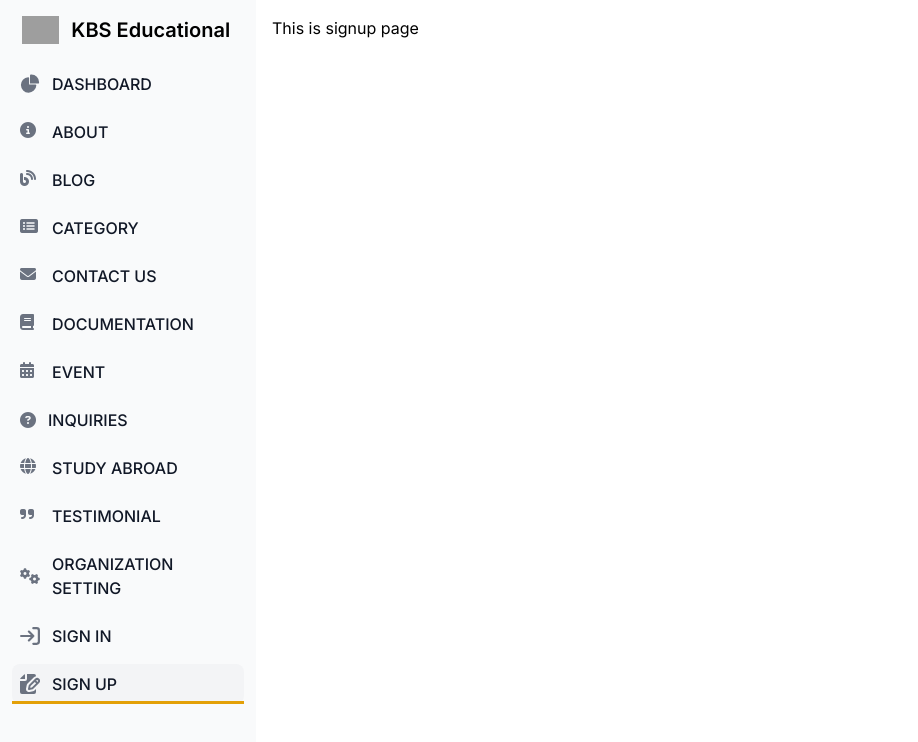
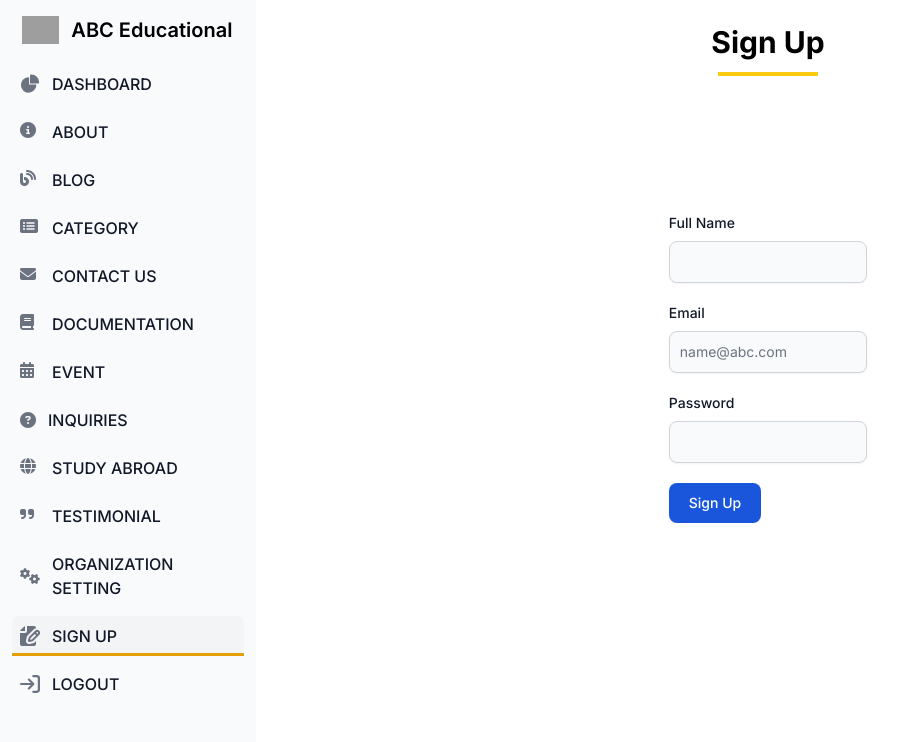
Before and after one commit to raazkhnl/abc-app, a Next.js app: page /dashboard/signup in a window 1280 px wide. Shown: the top 742 px of the page, without its empty margins (0-918 px from the left). Built offline with nearby package versions, Linux system fonts and the light colour scheme; grey boxes are pictures that could not be loaded.

Commit message:
signin signup verify

```diff
--- a/src/app/(Admin)/dashboard/layout.js
+++ b/src/app/(Admin)/dashboard/layout.js
@@ -1,11 +1,12 @@
 import Sidebar from "@/app/components/Sidebar/Sidebar";
 import "../../globals.css";
 import { Inter } from "next/font/google";
-
+import { ToastContainer } from "react-toastify";
+import "react-toastify/dist/ReactToastify.css";
 const inter = Inter({ subsets: ["latin"] });
 
 export const metadata = {
-  title: "KBS Educational Consultancy - Dashboard",
+  title: "ABC Educational Consultancy - Dashboard",
   description: "",
 };
 
@@ -19,6 +20,7 @@ export default function RootLayout({ children }) {
         />
       </head>
       <body className={inter.className}>
+      <ToastContainer position="top-right" autoClose={2000} />
         <Sidebar />
         <div className="p-4 sm:ml-64">{children}</div>
 
--- a/src/app/(Admin)/dashboard/signup/page.js
+++ b/src/app/(Admin)/dashboard/signup/page.js
@@ -1,9 +1,119 @@
-import React from 'react'
+"use client";
+
+import React, { useState } from "react";
+import { toast } from "react-toastify";
+import "react-toastify/dist/ReactToastify.css";
 
 const page = () => {
+  const [email, setEmail] = useState("");
+  const [password, setPassword] = useState("");
+  const [fullname, setFullName] = useState("");
+  const [isLoading, setIsLoading] = useState(false);
+
+  const handleSignUp = async (e) => {
+    e.preventDefault();
+    setIsLoading(true);
+
+    try {
+      const response = await fetch("/api/user/signup", {
+        method: "POST",
+        headers: {
+          "Content-Type": "application/json",
+        },
+        body: JSON.stringify({ fullname, email, password }),
+      });
+
+      const data = await response.json();
+
+      if (data.status === "success") {
+        toast.success(data.message);
+        setEmail("")
+        setFullName("")
+        setPassword("")
+      } else {
+        toast.error(data.message);
+      }
+    } catch (error) {
+      console.error("Signup failed:", error);
+      toast.error("Something went wrong. Please try again.");
+    } finally {
+      setIsLoading(false);
+    }
+  };
+
   return (
-    <div>This is signup page</div>
-  )
-}
+    <>
+      <div className="relative flex flex-col items-center w-full mt-2">
+        <h1 className="font-bold text-3xl mb-7">Sign Up</h1>
+        <div className="absolute bottom-3 h-1 w-[40%] md:w-[10%] bg-yellow-300"></div>
+      </div>
 
-export default page
+      <div className="flex flex-col items-center justify-center h-[70vh]">
+        <form onSubmit={handleSignUp} className="w-[20%]">
+          <div className="mb-5">
+            <label
+              htmlFor="fullname"
+              className="block mb-2 text-sm font-medium text-gray-900 dark:text-white"
+            >
+              Full Name
+            </label>
+            <input
+              type="text"
+              id="fullname"
+              value={fullname}
+              onChange={(e) => setFullName(e.target.value)}
+              className="shadow-sm bg-gray-50 border border-gray-300 text-gray-900 text-sm rounded-lg focus:ring-blue-500 focus:border-blue-500 block w-full p-2.5 dark:bg-gray-700 dark:border-gray-600 dark:placeholder-gray-400 dark:text-white dark:focus:ring-blue-500 dark:focus:border-blue-500 dark:shadow-sm-light"
+              required
+            />
+          </div>
+          <div className="mb-5">
+            <label
+              htmlFor="email"
+              className="block mb-2 text-sm font-medium text-gray-900 dark:text-white"
+            >
+              Email
+            </label>
+            <input
+              type="email"
+              id="email"
+              value={email}
+              onChange={(e) => setEmail(e.target.value)}
+              className="shadow-sm bg-gray-50 border border-gray-300 text-gray-900 text-sm rounded-lg focus:ring-blue-500 focus:border-blue-500 block w-full p-2.5 dark:bg-gray-700 dark:border-gray-600 dark:placeholder-gray-400 dark:text-white dark:focus:ring-blue-500 dark:focus:border-blue-500 dark:shadow-sm-light"
+              placeholder="name@abc.com"
+              required
+            />
+          </div>
+          <div className="mb-5">
+            <label
+              htmlFor="password"
+              className="block mb-2 text-sm font-medium text-gray-900 dark:text-white"
+            >
+              Password
+            </label>
+            <input
+              type="password"
+              id="password"
+              value={password}
+              onChange={(e) => setPassword(e.target.value)}
+              className="shadow-sm bg-gray-50 border border-gray-300 text-gray-900 text-sm rounded-lg focus:ring-blue-500 focus:border-blue-500 block w-full p-2.5 dark:bg-gray-700 dark:border-gray-600 dark:placeholder-gray-400 dark:text-white dark:focus:ring-blue-500 dark:focus:border-blue-500 dark:shadow-sm-light"
+              required
+            />
+          </div>
+          <button
+            type="submit"
+            disabled={isLoading}
+            className={`text-white font-medium rounded-lg text-sm px-5 py-2.5 text-center ${
+              isLoading
+                ? "bg-blue-300 cursor-not-allowed"
+                : "bg-blue-700 hover:bg-blue-800 focus:ring-4 focus:outline-none focus:ring-blue-300 dark:bg-blue-600 dark:hover:bg-blue-700 dark:focus:ring-blue-800"
+            }`}
+          >
+            {isLoading ? "Creating..." : "Sign Up"}
+          </button>
+        </form>
+      </div>
+    </>
+  );
+};
+
+export default page;
--- a/src/app/(Home)/login/page.js
+++ b/src/app/(Home)/login/page.js
@@ -9,8 +9,11 @@ import { useRouter } from "next/navigation";
 const page = () => {
   const [email, setEmail] = useState("");
   const [password, setPassword] = useState("");
+  const [code, setCode] = useState("");
   const [isLoading, setIsLoading] = useState(false);
-  const router = useRouter()
+  const [isUserNotConfirmed, setIsUserNotConfirmed] = useState(false); // new state
+  const router = useRouter();
+
   const handleLogin = async (e) => {
     e.preventDefault();
     setIsLoading(true);
@@ -35,6 +38,10 @@ const page = () => {
 
         toast.success("Login successful!");
         router.push("/dashboard");
+      } else if (data.message === "User is not confirmed.") {
+        // User is not confirmed, show verification code input
+        setIsUserNotConfirmed(true);
+        toast.error("Please verify your email to complete registration.");
       } else {
         toast.error(data.message || "Invalid credentials");
       }
@@ -46,8 +53,85 @@ const page = () => {
     }
   };
 
+  const handleVerify = async (e) => {
+    e.preventDefault();
+    setIsLoading(true);
+
+    try {
+      const response = await fetch("/api/user/confirm-signup", {
+        method: "POST",
+        headers: {
+          "Content-Type": "application/json",
+        },
+        body: JSON.stringify({ email, code }),
+      });
+
+      const data = await response.json();
+      console.log(data)
+      if (response.ok && data.status === "success") {
+        toast.success("Verification successful!");
+        router.push("/login");
+      } else {
+        toast.error(data.message || "Verification failed");
+      }
+    } catch (error) {
+      console.error("Verification failed:", error);
+      toast.error("Something went wrong. Please try again.");
+    } finally {
+      setIsLoading(false);
+    }
+  };
+
   return (
     <div className="flex flex-col items-center justify-center h-[70vh]">
+      {isUserNotConfirmed ? (
+        <form onSubmit={handleVerify} className="w-[20%]">
+          <div className="mb-5">
+            <label
+              htmlFor="email"
+              className="block mb-2 text-sm font-medium text-gray-900 dark:text-white"
+            >
+              Email
+            </label>
+            <input
+              type="email"
+              id="email"
+              value={email}
+              onChange={(e) => setEmail(e.target.value)}
+              className="shadow-sm bg-gray-50 border border-gray-300 text-gray-900 text-sm rounded-lg focus:ring-blue-500 focus:border-blue-500 block w-full p-2.5 dark:bg-gray-700 dark:border-gray-600 dark:placeholder-gray-400 dark:text-white dark:focus:ring-blue-500 dark:focus:border-blue-500 dark:shadow-sm-light"
+              placeholder="name@abc.com"
+              required
+            />
+          </div>
+          <div className="mb-5">
+            <label
+              htmlFor="verificationCode"
+              className="block mb-2 text-sm font-medium text-gray-900 dark:text-white"
+            >
+              Verification Code
+            </label>
+            <input
+              type="text"
+              id="code"
+              value={code}
+              onChange={(e) => setCode(e.target.value)}
+              className="shadow-sm bg-gray-50 border border-gray-300 text-gray-900 text-sm rounded-lg focus:ring-blue-500 focus:border-blue-500 block w-full p-2.5 dark:bg-gray-700 dark:border-gray-600 dark:placeholder-gray-400 dark:text-white dark:focus:ring-blue-500 dark:focus:border-blue-500 dark:shadow-sm-light"
+              required
+            />
+          </div>
+          <button
+            type="submit"
+            disabled={isLoading}
+            className={`text-white font-medium rounded-lg text-sm px-5 py-2.5 text-center ${
+              isLoading
+                ? "bg-blue-300 cursor-not-allowed"
+                : "bg-blue-700 hover:bg-blue-800 focus:ring-4 focus:outline-none focus:ring-blue-300 dark:bg-blue-600 dark:hover:bg-blue-700 dark:focus:ring-blue-800"
+            }`}
+          >
+            {isLoading ? "Verifying..." : "Verify"}
+          </button>
+        </form>
+      ) : (
         <form onSubmit={handleLogin} className="w-[20%]">
           <div className="mb-5">
             <label
@@ -94,6 +178,7 @@ const page = () => {
             {isLoading ? "Logging in..." : "Login"}
           </button>
         </form>
+      )}
     </div>
   );
 };
--- a/src/app/components/Sidebar/Sidebar.js
+++ b/src/app/components/Sidebar/Sidebar.js
@@ -2,11 +2,21 @@
 import Link from "next/link";
 import { usePathname } from "next/navigation";
 import React, { useState } from "react";
-import "../Navbar/Navbar.css"
+import "../Navbar/Navbar.css";
+import { useRouter } from "next/navigation";
+import Cookies from "js-cookie";
 
 function Sidebar() {
   const [activeIndex, setActiveIndex] = useState("/dashboard");
   const pathname = usePathname();
+
+  const router = useRouter();
+
+  const handleLogout = () => {
+    Cookies.remove("token");
+
+    router.push("/");
+  };
 
   const sidebarItems = [
     {
@@ -27,54 +37,92 @@ function Sidebar() {
     },
     {
       href: "/dashboard/about",
-      icon: <i className="fa-solid fa-info-circle w-5 h-5 text-gray-500 transition duration-75 group-hover:text-gray-900" ></i>,
+      icon: (
+        <i className="fa-solid fa-info-circle w-5 h-5 text-gray-500 transition duration-75 group-hover:text-gray-900"></i>
+      ),
       label: "ABOUT",
     },
     {
       href: "/dashboard/blog",
-      icon: <i className="fa-solid fa-blog w-5 h-5 text-gray-500 transition duration-75 group-hover:text-gray-900"></i>,
+      icon: (
+        <i className="fa-solid fa-blog w-5 h-5 text-gray-500 transition duration-75 group-hover:text-gray-900"></i>
+      ),
       label: "BLOG",
     },
     {
       href: "/dashboard/category",
-      icon: <i className="fa-solid fa-list-alt w-5 h-5 text-gray-500 transition duration-75 group-hover:text-gray-900"></i>,
+      icon: (
+        <i className="fa-solid fa-list-alt w-5 h-5 text-gray-500 transition duration-75 group-hover:text-gray-900"></i>
+      ),
       label: "CATEGORY",
     },
     {
       href: "/dashboard/contactus",
-      icon: <i className="fa-solid fa-envelope w-5 h-5 text-gray-500 transition duration-75 group-hover:text-gray-900"></i>,
+      icon: (
+        <i className="fa-solid fa-envelope w-5 h-5 text-gray-500 transition duration-75 group-hover:text-gray-900"></i>
+      ),
       label: "CONTACT US",
     },
     {
       href: "/dashboard/documentation",
-      icon: <i className="fa-solid fa-book w-5 h-5 text-gray-500 transition duration-75 group-hover:text-gray-900"></i>,
+      icon: (
+        <i className="fa-solid fa-book w-5 h-5 text-gray-500 transition duration-75 group-hover:text-gray-900"></i>
+      ),
       label: "DOCUMENTATION",
     },
     {
       href: "/dashboard/event",
-      icon: <i className="fa-solid fa-calendar-alt w-5 h-5 text-gray-500 transition duration-75 group-hover:text-gray-900"></i>,
+      icon: (
+        <i className="fa-solid fa-calendar-alt w-5 h-5 text-gray-500 transition duration-75 group-hover:text-gray-900"></i>
+      ),
       label: "EVENT",
     },
     {
       href: "/dashboard/inquiries",
-      icon: <i className="fa-solid fa-circle-question text-gray-500 transition duration-75 group-hover:text-gray-900"></i>,
+      icon: (
+        <i className="fa-solid fa-circle-question text-gray-500 transition duration-75 group-hover:text-gray-900"></i>
+      ),
       label: "INQUIRIES",
     },
     {
       href: "/dashboard/study-abroad",
-      icon: <i className="fa-solid fa-globe w-5 h-5 text-gray-500 transition duration-75 group-hover:text-gray-900"></i>,
+      icon: (
+        <i className="fa-solid fa-globe w-5 h-5 text-gray-500 transition duration-75 group-hover:text-gray-900"></i>
+      ),
       label: "STUDY ABROAD",
     },
     {
       href: "/dashboard/testimonial",
-      icon: <i className="fa-solid fa-quote-right w-5 h-5 text-gray-500 transition duration-75 group-hover:text-gray-900"></i>,
+      icon: (
+        <i className="fa-solid fa-quote-right w-5 h-5 text-gray-500 transition duration-75 group-hover:text-gray-900"></i>
+      ),
       label: "TESTIMONIAL",
     },
     {
       href: "/dashboard/org-setting",
-      icon: <i className="fa-solid fa-gears text-gray-500 transition duration-75 group-hover:text-gray-900"></i>,
+      icon: (
+        <i className="fa-solid fa-gears text-gray-500 transition duration-75 group-hover:text-gray-900"></i>
+      ),
       label: "ORGANIZATION SETTING",
     },
+    {
+      href: "/dashboard/signup",
+      icon: (
+        <svg
+          className="w-5 h-5 text-gray-500 transition duration-75 dark:text-gray-400 group-hover:text-gray-900 dark:group-hover:text-white"
+          aria-hidden="true"
+          xmlns="http://www.w3.org/2000/svg"
+          fill="currentColor"
+          viewBox="0 0 20 20"
+        >
+          <path d="M5 5V.13a2.96 2.96 0 0 0-1.293.749L.879 3.707A2.96 2.96 0 0 0 .13 5H5Z" />
+          <path d="M6.737 11.061a2.961 2.961 0 0 1 .81-1.515l6.117-6.116A4.839 4.839 0 0 1 16 2.141V2a1.97 1.97 0 0 0-1.933-2H7v5a2 2 0 0 1-2 2H0v11a1.969 1.969 0 0 0 1.933 2h12.134A1.97 1.97 0 0 0 16 18v-3.093l-1.546 1.546c-.413.413-.94.695-1.513.81l-3.4.679a2.947 2.947 0 0 1-1.85-.227 2.96 2.96 0 0 1-1.635-3.257l.681-3.397Z" />
+          <path d="M8.961 16a.93.93 0 0 0 .189-.019l3.4-.679a.961.961 0 0 0 .49-.263l6.118-6.117a2.884 2.884 0 0 0-4.079-4.078l-6.117 6.117a.96.96 0 0 0-.263.491l-.679 3.4A.961.961 0 0 0 8.961 16Zm7.477-9.8a.958.958 0 0 1 .68-.281.961.961 0 0 1 .682 1.644l-.315.315-1.36-1.36.313-.318Zm-5.911 5.911 4.236-4.236 1.359 1.359-4.236 4.237-1.7.339.341-1.699Z" />
+        </svg>
+      ),
+      label: "SIGN UP",
+    },
+
     {
       href: "/dashboard/signin",
       icon: (
@@ -94,32 +142,12 @@ function Sidebar() {
           />
         </svg>
       ),
-      label: "SIGN IN",
-    },
-    {
-      href: "/dashboard/signup",
-      icon: (
-        <svg
-          className="w-5 h-5 text-gray-500 transition duration-75 dark:text-gray-400 group-hover:text-gray-900 dark:group-hover:text-white"
-          aria-hidden="true"
-          xmlns="http://www.w3.org/2000/svg"
-          fill="currentColor"
-          viewBox="0 0 20 20"
-        >
-          <path d="M5 5V.13a2.96 2.96 0 0 0-1.293.749L.879 3.707A2.96 2.96 0 0 0 .13 5H5Z" />
-          <path d="M6.737 11.061a2.961 2.961 0 0 1 .81-1.515l6.117-6.116A4.839 4.839 0 0 1 16 2.141V2a1.97 1.97 0 0 0-1.933-2H7v5a2 2 0 0 1-2 2H0v11a1.969 1.969 0 0 0 1.933 2h12.134A1.97 1.97 0 0 0 16 18v-3.093l-1.546 1.546c-.413.413-.94.695-1.513.81l-3.4.679a2.947 2.947 0 0 1-1.85-.227 2.96 2.96 0 0 1-1.635-3.257l.681-3.397Z" />
-          <path d="M8.961 16a.93.93 0 0 0 .189-.019l3.4-.679a.961.961 0 0 0 .49-.263l6.118-6.117a2.884 2.884 0 0 0-4.079-4.078l-6.117 6.117a.96.96 0 0 0-.263.491l-.679 3.4A.961.961 0 0 0 8.961 16Zm7.477-9.8a.958.958 0 0 1 .68-.281.961.961 0 0 1 .682 1.644l-.315.315-1.36-1.36.313-.318Zm-5.911 5.911 4.236-4.236 1.359 1.359-4.236 4.237-1.7.339.341-1.699Z" />
-        </svg>
-      ),
-      label: "SIGN UP",
+      label: "LOGOUT",
     },
   ];
 
-  // Update active index based on current route
   React.useEffect(() => {
-    const activeItem = sidebarItems.find((item) =>
-      pathname === item.href
-    );
+    const activeItem = sidebarItems.find((item) => pathname === item.href);
     if (activeItem) {
       setActiveIndex(activeItem.label);
     }
@@ -156,22 +184,33 @@ function Sidebar() {
         aria-label="Sidebar"
       >
         <div className="h-full px-3 py-4 overflow-y-auto bg-gray-50">
-          <a
-            href="https://flowbite.com/"
-            className="flex items-center ps-2.5 mb-5"
-          >
+          <a href="/" className="flex items-center ps-2.5 mb-5">
             <img
               src="https://flowbite.com/docs/images/logo.svg"
               className="h-6 me-3 sm:h-7"
-              alt="Flowbite Logo"
+              alt="ABC Logo"
             />
             <span className="self-center text-xl font-semibold whitespace-nowrap">
-              KBS Educational
+              ABC Educational
             </span>
           </a>
           <ul className="space-y-2 font-medium">
             {sidebarItems.map((item, index) => (
               <li key={index} className="relative">
+                {item.label === "LOGOUT" ? (
+                  <button
+                    className={`flex items-center p-2 text-gray-900 rounded-lg hover:bg-gray-100 group ${
+                      activeIndex === item.label ? "bg-gray-100" : ""
+                    }`}
+                    onClick={() => {
+                      setActiveIndex(item.label);
+                      handleLogout();
+                    }}
+                  >
+                    {item.icon}
+                    <span className="ms-3">{item.label}</span>
+                  </button>
+                ) : (
                   <Link
                     href={item.href}
                     className={`flex items-center p-2 text-gray-900 rounded-lg hover:bg-gray-100 group ${
@@ -183,10 +222,9 @@ function Sidebar() {
                     <span className="ms-3">{item.label}</span>
                     {item.extra && item.extra}
                   </Link>
+                )}
                 {activeIndex === item.label && (
-                  // <div className="h-1 w-full bg-gradient-to-r from-yellow-500 to-red-500 "></div>
                   <div className="active-indicator bg-yellow-400"></div>
-
                 )}
               </li>
             ))}
```
Also changed, not shown: src/app/api/user/confirm-signup/route.js (+12 -20 lines), src/app/api/user/signup/route.js (+6 -8 lines). Lines whose indentation alone changed are shown as unchanged.
